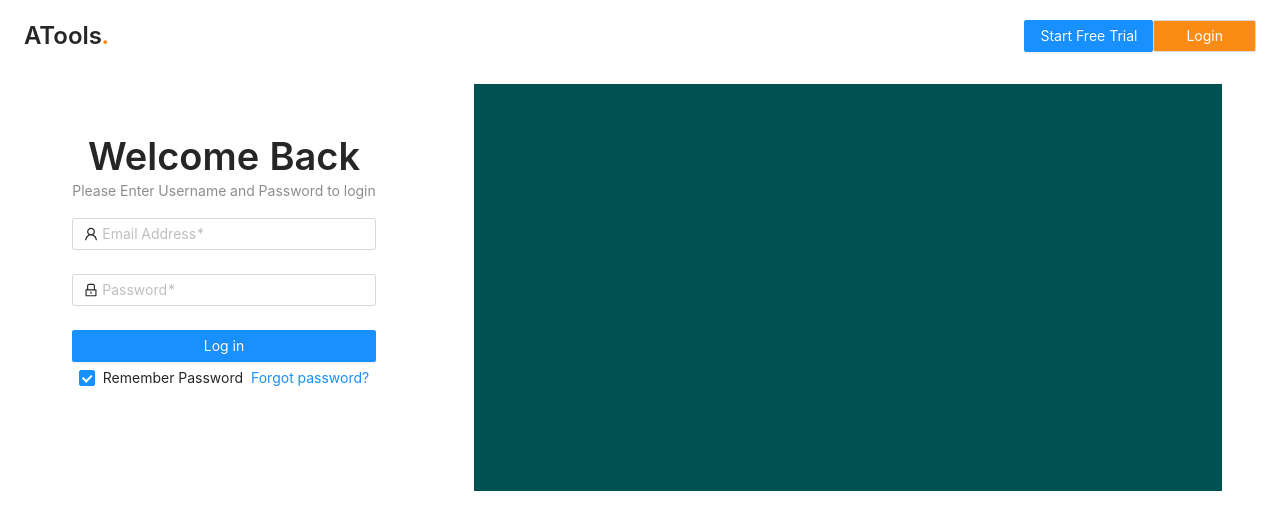
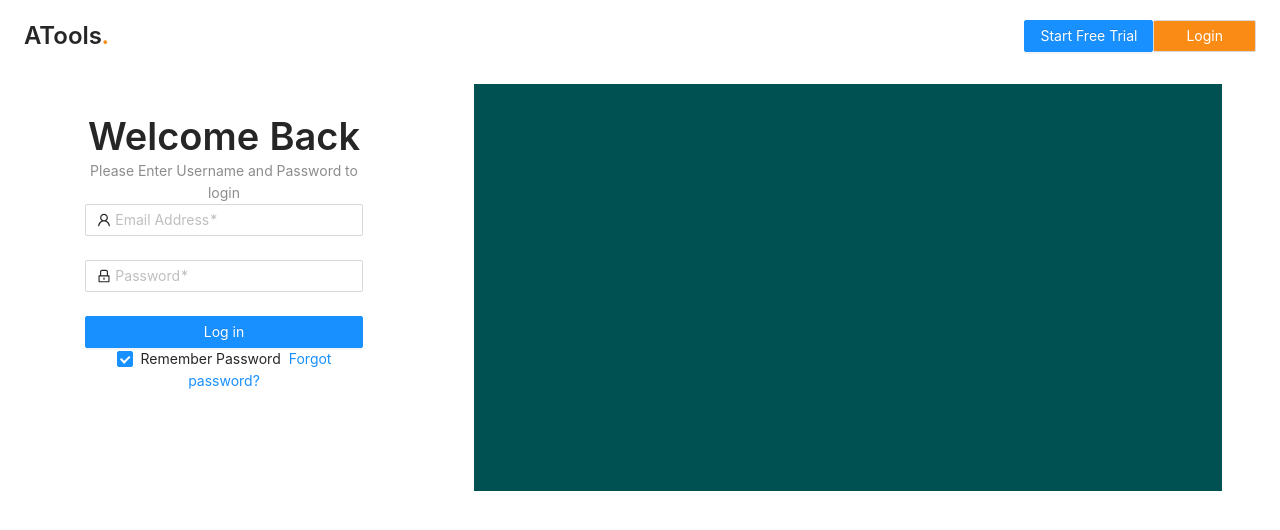
Before and after one commit to prince-thind-archive/login-page, a React (Create React App) app: page / in a window 1280 px wide. Shown: the top 530 px of the page. Built offline with nearby package versions, Linux system fonts and the light colour scheme.

Commit message:
update design

```diff
--- a/src/components/Form.js
+++ b/src/components/Form.js
@@ -1,6 +1,7 @@
 import { Form, Input, Button, Checkbox } from "antd";
 import { UserOutlined, LockOutlined } from "@ant-design/icons";
 import fetchResponse from "../lib/fetchResponse";
+import Status from "./Status";
 
 export default function NormalLoginForm({ status, setStatus }) {
   return (
@@ -22,7 +23,6 @@ export default function NormalLoginForm({ status, setStatus }) {
       >
         <Input prefix={<UserOutlined />} placeholder="Email Address*" />
       </Form.Item>
-
       <Form.Item
         name="password"
         // rules={[            //password rules disabled to allow missing password fetch errors to happen
@@ -31,7 +31,6 @@ export default function NormalLoginForm({ status, setStatus }) {
         //     message: "Please input your Password!",
         //   },
         // ]}
-
       >
         <Input
           prefix={<LockOutlined />}
@@ -55,6 +54,7 @@ export default function NormalLoginForm({ status, setStatus }) {
           </Form.Item>
           <a href="./">Forgot password?</a>
         </Form.Item>
+        <Status status={status} />
       </Form.Item>
     </Form>
   );
--- a/src/components/MainContent.js
+++ b/src/components/MainContent.js
@@ -1,27 +1,25 @@
-import { Col, Row, Image, Typography, Space } from "antd";
+import { Col, Row, Image, Typography } from "antd";
 import mainImage from "../assets/images/main.jpg";
 import Form from "./Form";
-import Status from "./Status";
 
 const { Title, Text } = Typography;
 
 export default function MainContent({ status, setStatus }) {
   return (
     <main>
-      <Row justify="middle" style={{ margin: "0 1rem" }}>
+      <Row align="middle" style={{ margin: "0 1rem" }}>
         <Col xs={{ span: 24 }} md={{ span: 8 }}>
-          <Space direction="vertical" size={"middle"}>
-            <div>
+          <Row justify="center">
+            <Col xs={{ span: 20 }} md={{ span: 16 }}>
               <Title level={1} style={{ marginBottom: "0" }}>
                 Welcome Back
               </Title>
               <Text type="secondary">
                 Please Enter Username and Password to login
               </Text>
-            </div>
-            <Form status={status} setStatus={setStatus} />
-            <Status status={status} />
-          </Space>
+              <Form status={status} setStatus={setStatus} />
+            </Col>
+          </Row>
         </Col>
         <Col xs={{ span: 0 }} md={{ span: 16 }}>
           <Image width={"90%"} src={mainImage} />
--- a/src/components/Status.js
+++ b/src/components/Status.js
@@ -1,19 +1,19 @@
-import { Result, Spin } from "antd";
+import { Typography } from "antd";
+const { Text } = Typography;
 
 export default function Status({ status }) {
   switch (status) {
     case "idle":
-      return null;
+      return <Text type="danger">&nbsp;</Text>;
     case "pending":
-      return <Spin />;
+      return <Text type="warning">Loading...</Text>;
     case "authError":
-      return (
-        <Result status="error" title="The username or passsword is incorrect" />
-      );
+      return <Text type="danger">UserName or Password incorrect</Text>;
     case "fulfilled":
-      return <Result status="success" title="Success! User found" />;
+      return <Text type="success">Success! User Found</Text>;
     case "error":
-      return <Result status="warning" title="Unknown Error" />;
+      return <Text type="danger">Unknown Error Occured</Text>;
+
     default:
       return null;
   }
```
